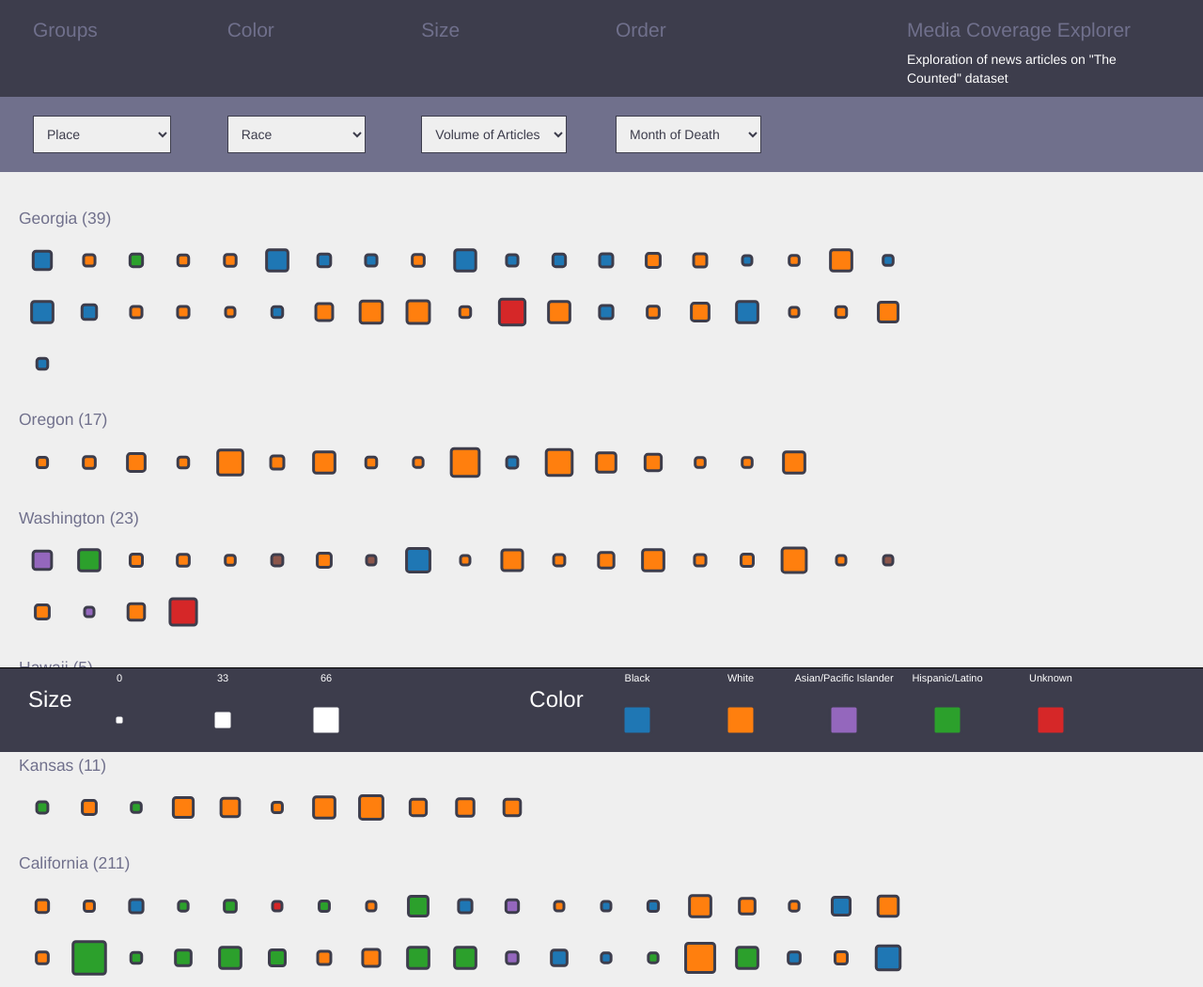
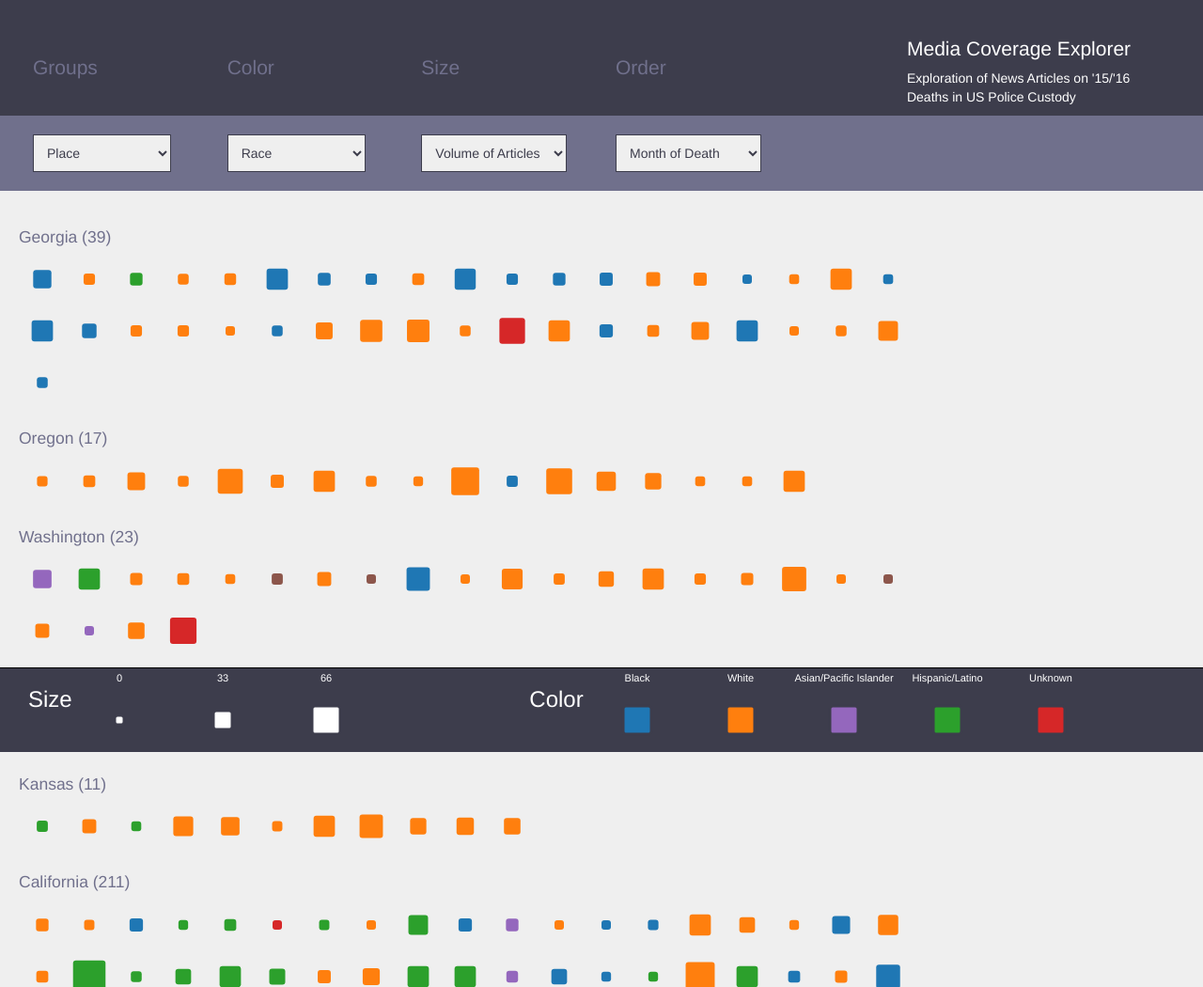
Before and after one commit to NYU-CS6313-SPRING2016/Group-10-INET-DOJ-Civil-Rights, a plain HTML site: page src/index.html in a window 1280 px wide. Shown: the top 1050 px of the page at 94% size. Drawn offline with nearby package versions, Linux system fonts and the light colour scheme; some packages are replaced by stand-ins of ours; a script that the page names is missing.

Commit message:
basic CSS changes

```diff
--- a/src/index.html
+++ b/src/index.html
@@ -18,7 +18,7 @@
         <div class="col-md-2"><h2>Order</h2></div>
         <div class="project-title col-md-3 col-md-offset-1">
           <h2>Media Coverage Explorer</h2>
-          <p class="subtitle">Exploration of news articles on "The Counted" dataset</p>
+          <p class="subtitle">Exploration of News Articles on '15/'16 Deaths in US Police Custody</p>
         </div>
       </div>
       <div class="row dropdowns">
@@ -279,8 +279,7 @@
       radiusScale =
         d3.scale.linear()
           .domain(d3.extent(deaths, currentSizeKey))
-          .range([5,maxRadius-5])
-          .clamp(true);
+          .range([5,maxRadius-5]);
     }
 
     function recomputeColorScale() {
@@ -377,7 +376,7 @@
         .attr('width', function(death) { return 2*radiusScale(currentSizeKey(death)); })
         .attr('height', function(death) { return 2*radiusScale(currentSizeKey(death)); })
         .attr('fill', function(death) { return colorScale(currentColorKey(death));})
-        .attr('stroke-width', function(death) { return death === selectedDeath ? '8px' : '3px'; })
+        .attr('stroke-width', function(death) { return death === selectedDeath ? '3px' : '0px'; })
         .attr('stroke', "#3d3d4c");
 
       var deathsExiting =
--- a/src/styles.css
+++ b/src/styles.css
@@ -2,14 +2,9 @@ body {
     padding-bottom: 100px;
 }
 
-
 .container-fluid {
     background-color: #efefef;
 
-}
-
-.project-title, .subtitle {
-    color: #fff;
 }
 
 .dropdown-labels {
@@ -17,10 +12,17 @@ body {
     padding: 20px 20px 0 20px;
 }
 
+.dropdown-labels .col-md-2 {
+    padding-top: 20px;
+}
+
 .dropdown-labels h2 {
-    margin-top: 0px;
     font-size: 1.5em;
     color: #70708c;
+}
+
+.project-title h2, .subtitle {
+    color: #fff;
 }
 
 .dropdowns {
@@ -54,6 +56,7 @@ option {
 .details {
     background-color: #70708C;
     padding: 40px;
+    padding-top: 0px;
     -webkit-box-shadow: -7px 10px 20px 0px rgba(0,0,0,0.16);
     -moz-box-shadow: -7px 10px 20px 0px rgba(0,0,0,0.16);
     box-shadow: -7px 10px 20px 0px rgba(0,0,0,0.16);
@@ -61,8 +64,13 @@ option {
 }
 
 .details h3 {
+    margin-top: 5px;
+    margin-bottom: 5px;
+    font-size: 1em;
+}
+
+.details div {
     color: #fff;
-    font-size: 1em;
 }
 
 .legend-footer {
```
Lines whose indentation alone changed are shown as unchanged.
